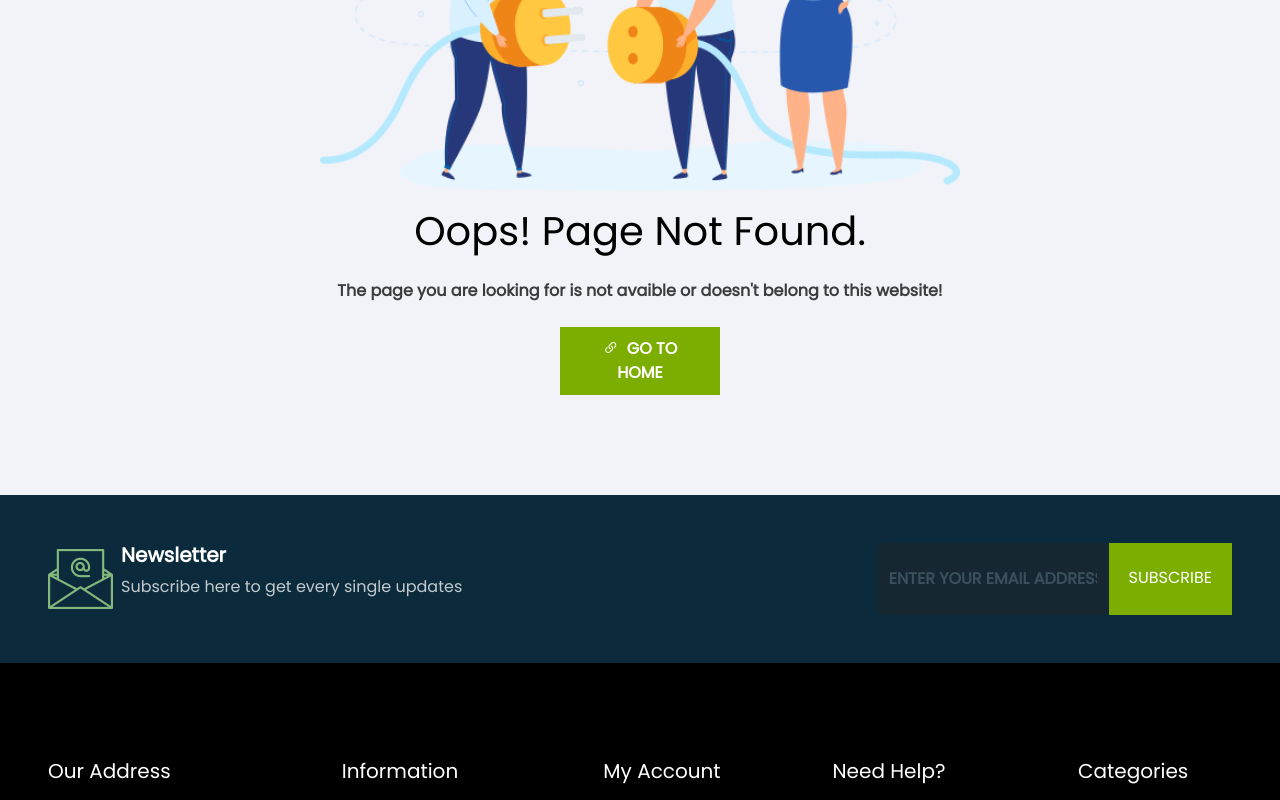
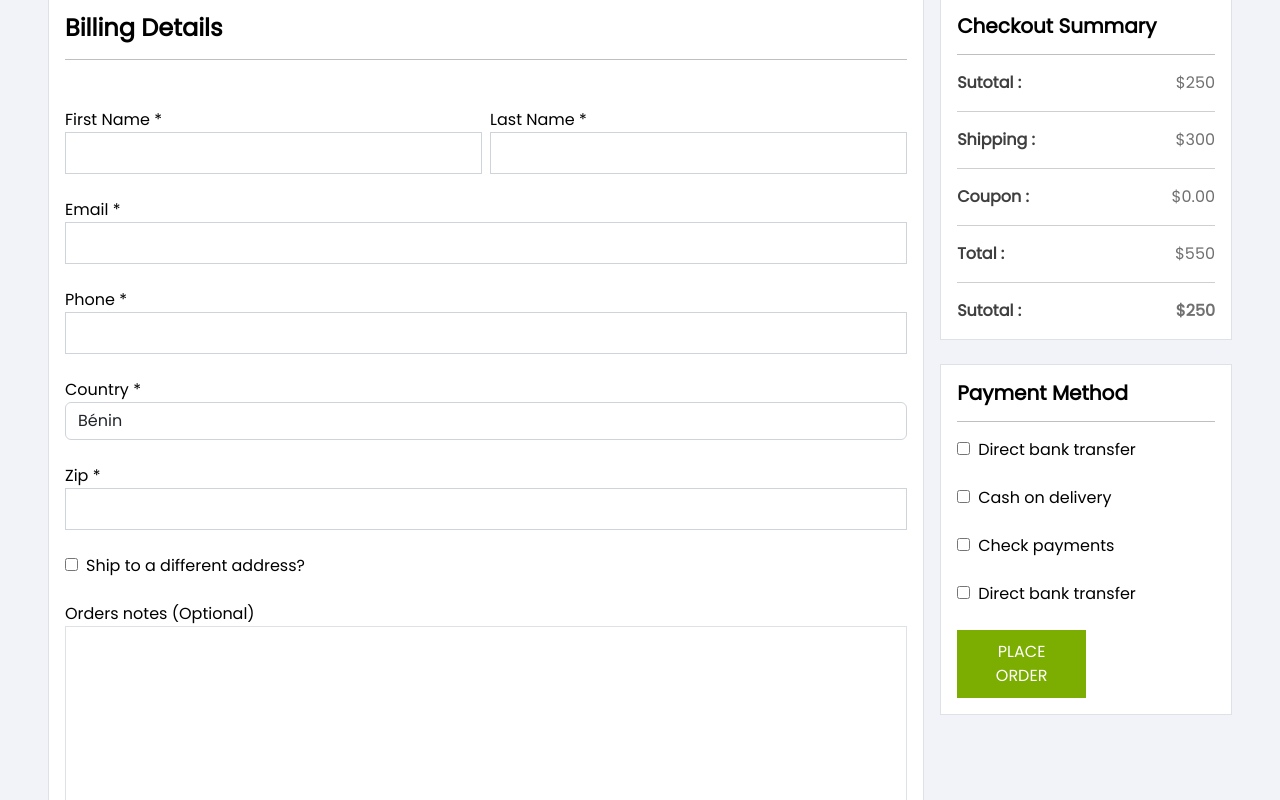
Before and after one commit to noel319/friedshop-front-react, a React (Vite) app: page /checkout in a window 1280 px wide. Shown: the part 400-1200 px from the top of the page. Built offline with nearby package versions, Linux system fonts and the light colour scheme.

Commit message:
Checkout View

```diff
--- a/src/App.tsx
+++ b/src/App.tsx
@@ -10,6 +10,7 @@ import BlogPage from "./views/BlogPage"
 import WishList from "./views/WishList"
 import ContactUs from "./views/ContactUs"
 import ShoppingCart from "./views/ShoppingCart"
+import Checkout from "./views/Checkout"
 
 function App() {
 
@@ -21,6 +22,7 @@ function App() {
       <Route path="/wishlist" element={<WishList />}></Route>
       <Route path="/blog" element={<BlogPage />}></Route>
       <Route path="/cart" element={<ShoppingCart />}></Route>
+      <Route path="/checkout" element={<Checkout />}></Route>
       <Route path="/contact" element={<ContactUs />}></Route>
       <Route path="/login" element={<Login />}></Route>
       <Route path="/signup" element={<SignUp />}></Route>
--- /dev/null
+++ b/src/views/Checkout.tsx
@@ -0,0 +1,114 @@
+import React from 'react'
+import Header from './includes/Header'
+import Banner from '../components/Banner'
+import Footer from './includes/Footer'
+
+const Checkout = () => {
+    return (
+        <>
+            <Header />
+            <Banner page='Checkout' path={['Home', 'Checkout']} />
+            <div className="checkout-page d-flex gap-3 justify-content-between px-5 my-5 text-black">
+                <form action="" method="post" className="checkout-service p-3 bg-white w-75 border border-1">
+                    <h4 className='fw-bold'>Billing Details</h4>
+                    <hr />
+                    <div className='d-flex gap-2 mt-5'>
+                        <label className='w-50'>
+                            <span>First Name *</span>
+                            <input type="text" name="firstname" className="form-control w-100 rounded-0 p-2"/>
+                        </label>
+                        <label className='w-50'>
+                            <span>Last Name *</span>
+                            <input type="email" name="lastname" className="form-control w-100 rounded-0 p-2"/>
+                        </label>
+                    </div>
+                    <div className='my-4'>
+                        <label className='w-100'>
+                            <span>Email *</span>
+                            <input type="email" name="email" className="form-control w-100 rounded-0 p-2"/>
+                        </label>
+                    </div>
+                    <div>
+                        <label className='w-100'>
+                            <span>Phone *</span>
+                            <input type="text" name="firstname" className="form-control w-100 rounded-0 p-2"/>
+                        </label>
+                    </div>
+                    <div className='my-4'>
+                        <label className='w-100'>
+                            <span>Country *</span>
+                            <select name="country" className="form-control">
+                                <option value="">Bénin</option>
+                                <option value="">France</option>
+                                <option value="">United Kingdom</option>
+                            </select>
+                        </label>
+                    </div>
+                    <div>
+                        <label className='w-100'>
+                            <span>Zip *</span>
+                            <input type="text" name="firstname" className="form-control w-100 rounded-0 p-2"/>
+                        </label>
+                    </div>
+                    <div className='my-4'>
+                        <label className='d-flex gap-2 w-100'>
+                            <div><input type="checkbox" name="adress_skip"/></div>
+                            <span>Ship to a different address?</span>
+                        </label>
+                    </div>
+                    <div>
+                        <label>
+                            <span>Orders notes (Optional)</span>
+                        </label>
+                        <textarea name="orderNotes" cols={100} rows={10} className='w-100 p-2 border'></textarea>
+                    </div>
+                </form>
+                <div className="w-25 checkout-validate">
+                    <div className="bg-white p-3 border border-1">
+                        <h5 className="fw-bold">Checkout Summary</h5><hr />
+                        <div className="opacity-75">
+                            <div><span className='fw-bold'>Sutotal :</span><span className='float-end opacity-75'>$250</span></div><hr />
+                            <div><span className='fw-bold'>Shipping :</span><span className='float-end opacity-75'>$300</span></div><hr />
+                            <div><span className='fw-bold'>Coupon :</span><span className='float-end opacity-75'>$0.00</span></div><hr />
+                            <div><span className='fw-bold'>Total :</span><span className='float-end opacity-75'>$550</span></div><hr />
+                            <div className='fw-bold'><span>Sutotal :</span><span className='float-end opacity-75'>$250</span></div>
+                        </div>
+                    </div>
+                    <div className="bg-white p-3 border border-1 mt-4">
+                        <h5 className="fw-bold">Payment Method</h5><hr />
+                        <form action='' method="post">
+                            <div>
+                                <label className='d-flex gap-2 w-100'>
+                                    <div><input type="checkbox" name="check"/></div>
+                                    <span>Direct bank transfer</span>
+                                </label>
+                            </div>
+                            <div className='my-4'>
+                                <label className='d-flex gap-2 w-100'>
+                                    <div><input type="checkbox" name="check"/></div>
+                                    <span>Cash on delivery</span>
+                                </label>
+                            </div>
+                            <div>
+                                <label className='d-flex gap-2 w-100'>
+                                    <div><input type="checkbox" name="check"/></div>
+                                    <span>Check payments</span>
+                                </label>
+                            </div>
+                            <div className='my-4'>
+                                <label className='d-flex gap-2 w-100'>
+                                    <div><input type="checkbox" name="check"/></div>
+                                    <span>Direct bank transfer</span>
+                                </label>
+                            </div>
+                            <div><a href="#" className="fd-btn w-50 text-center">PLACE ORDER</a></div>
+                        </form>
+                    </div>
+                </div>
+            </div>
+            <Footer />
+        </>
+    )
+}
+
+export default Checkout
```
